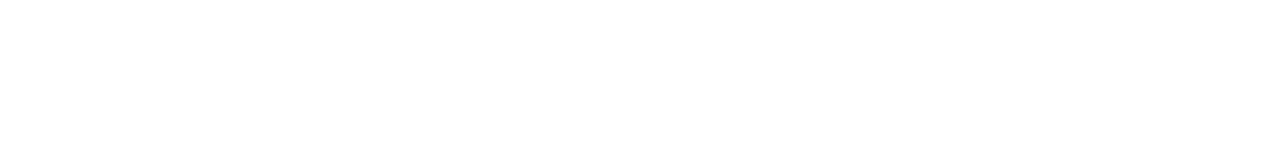
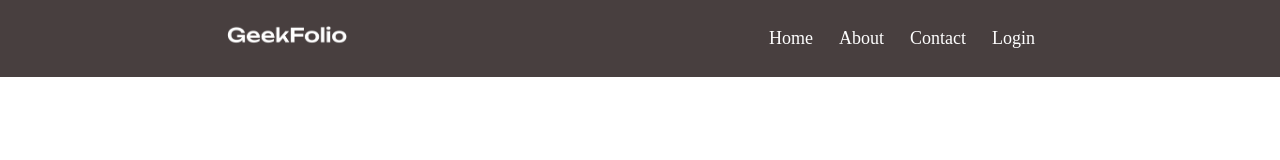
Before and after one commit to apanbarman/digital-products, a plain HTML site: page index.html in a window 1280 px wide. Drawn offline with Linux system fonts and the light colour scheme.

Commit message:
nav commit

```diff
--- a/index.html
+++ b/index.html
@@ -4,8 +4,30 @@
     <meta charset="UTF-8">
     <meta name="viewport" content="width=, initial-scale=1.0">
     <title>Digital products</title>
+    <link rel="stylesheet" href="styles/style.css">
 </head>
 <body>
+    <header>
+        <nav>
+            <div class="menu-container">
+                <div class="logo">
+                    <img class="logo-img" src="/logo/logo-light.png" alt="">
+                </div>
+                <div class="menus">
+                    <li class="item">Home</li>
+                    <li class="item">About</li>
+                    <li class="item">Contact</li>
+                    <li class="item">Login</li>
+                </div>
+            </div>
+        </nav>
+    </header>
+    <main>
+
+    </main>
+    <footer>
+
+    </footer>
 
 </body>
 </html>
--- /dev/null
+++ b/styles/style.css
@@ -0,0 +1,33 @@
+*{
+    margin: 0;
+    padding: 0;
+}
+
+.menu-container{
+    background-color: rgb(72, 63, 63);
+    padding: 20px;
+    color: white;
+    list-style: none;
+    display: flex;
+    align-items: center;
+    justify-content: space-around;
+}
+
+.menus{
+    display: flex;
+    margin: ;
+}
+.logo-img{
+    width: 120px;
+}
+
+.item{
+    margin-right: 10px;
+    padding: 8px;
+    font-size: 18px;
+    cursor: pointer;
+
+}
+.item:hover{
+    color: coral;
+}
```
Also changed, not shown: special.html (added, +16 -0 lines).
